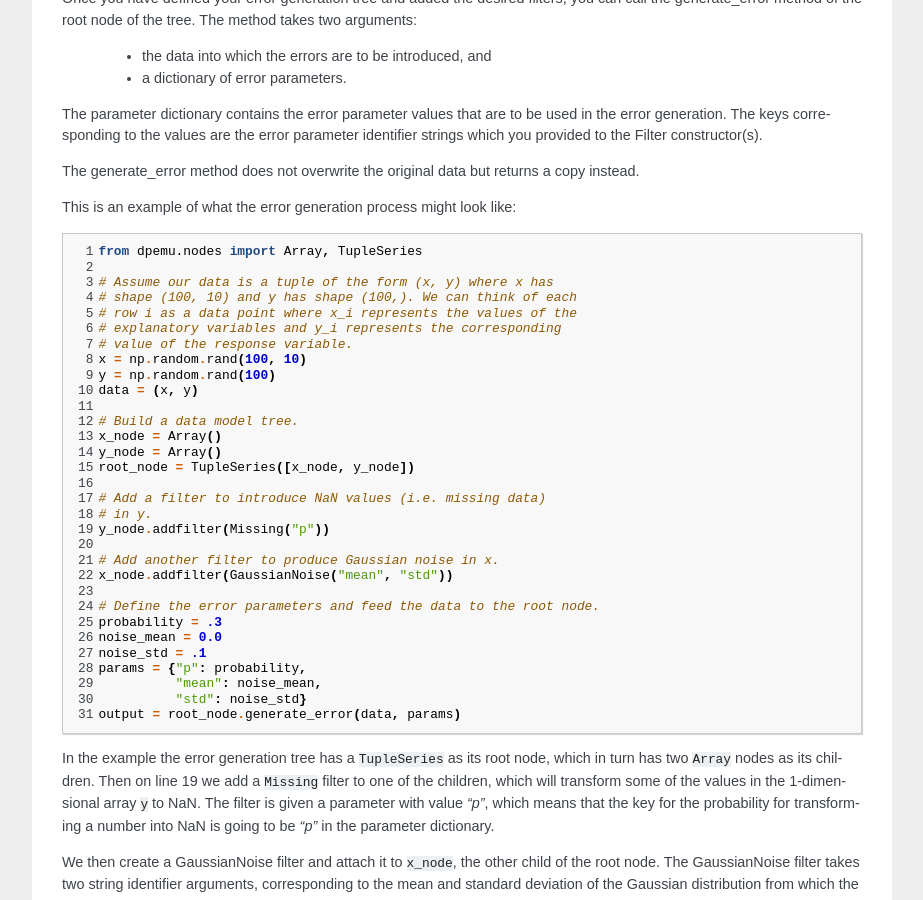
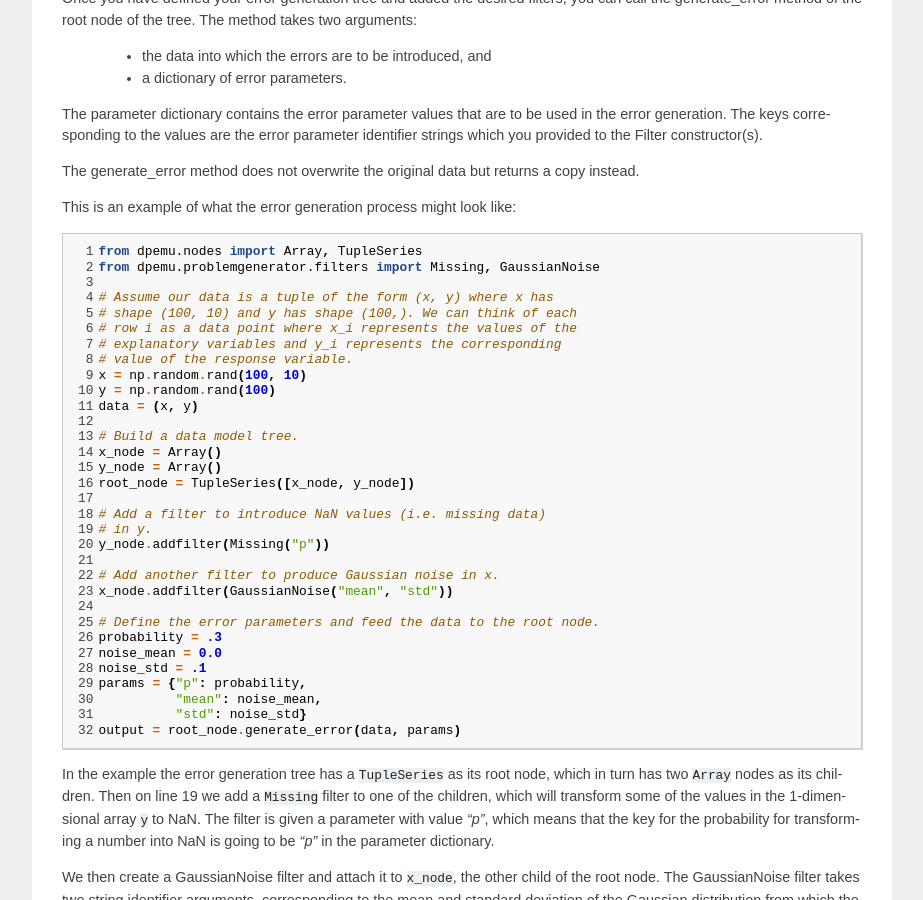
Before and after one commit to dpEmu/dpEmu, a Sphinx documentation site: the page built from docs/usage.rst, in a window 1280 px wide and 900 px high, scrolled down 1274 px. Shown: the whole window, without its empty margins (198-1121 px from the left). Built offline with Sphinx 7.4.7, drawn with Linux system fonts in a browser that asks for light colours.

Commit message:
Add imports

```diff
--- a/docs/usage.rst
+++ b/docs/usage.rst
@@ -95,6 +95,7 @@ This is an example of what the error generation process might look like:
     :linenos:
 
     from dpemu.nodes import Array, TupleSeries
+    from dpemu.problemgenerator.filters import Missing, GaussianNoise
 
     # Assume our data is a tuple of the form (x, y) where x has
     # shape (100, 10) and y has shape (100,). We can think of each
```
